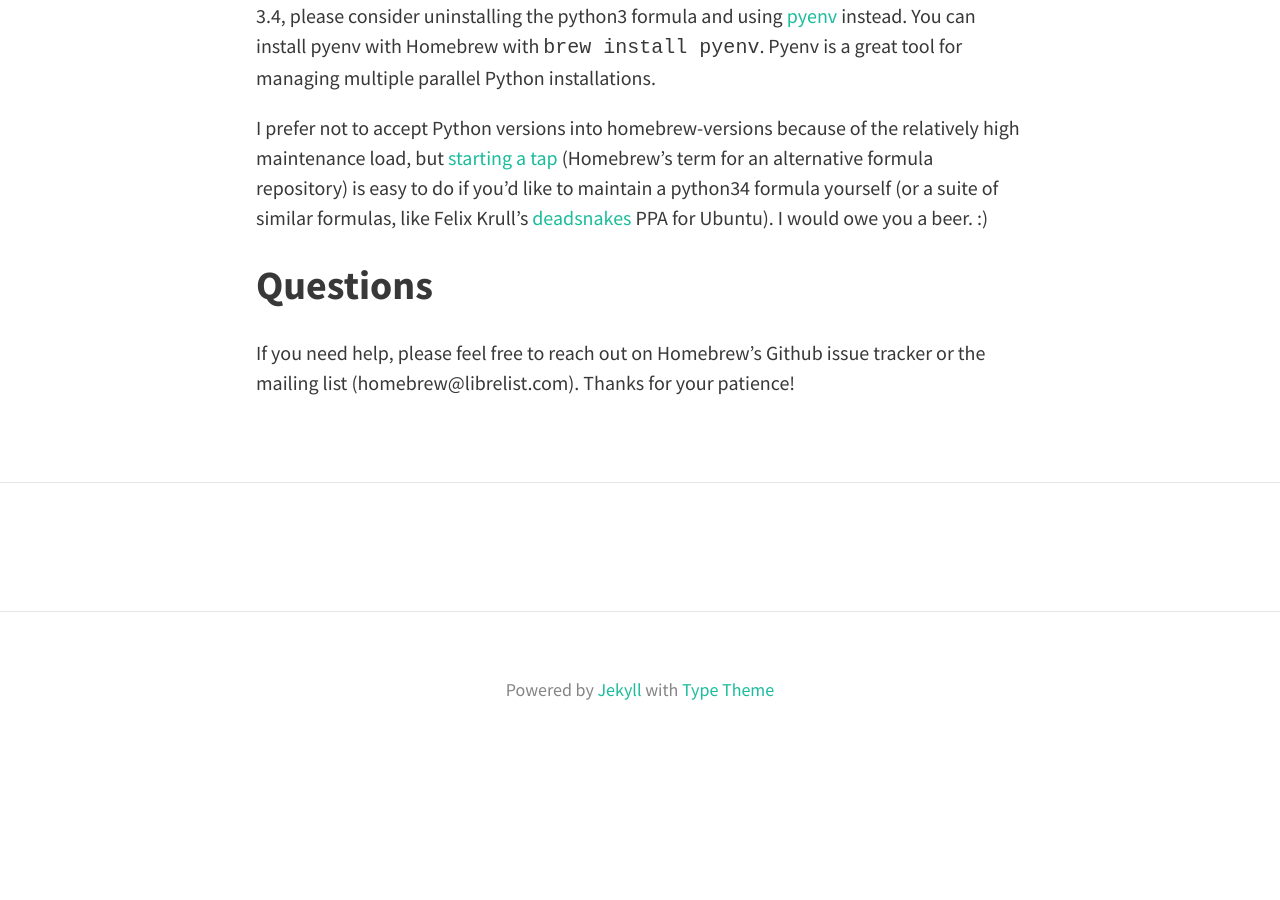
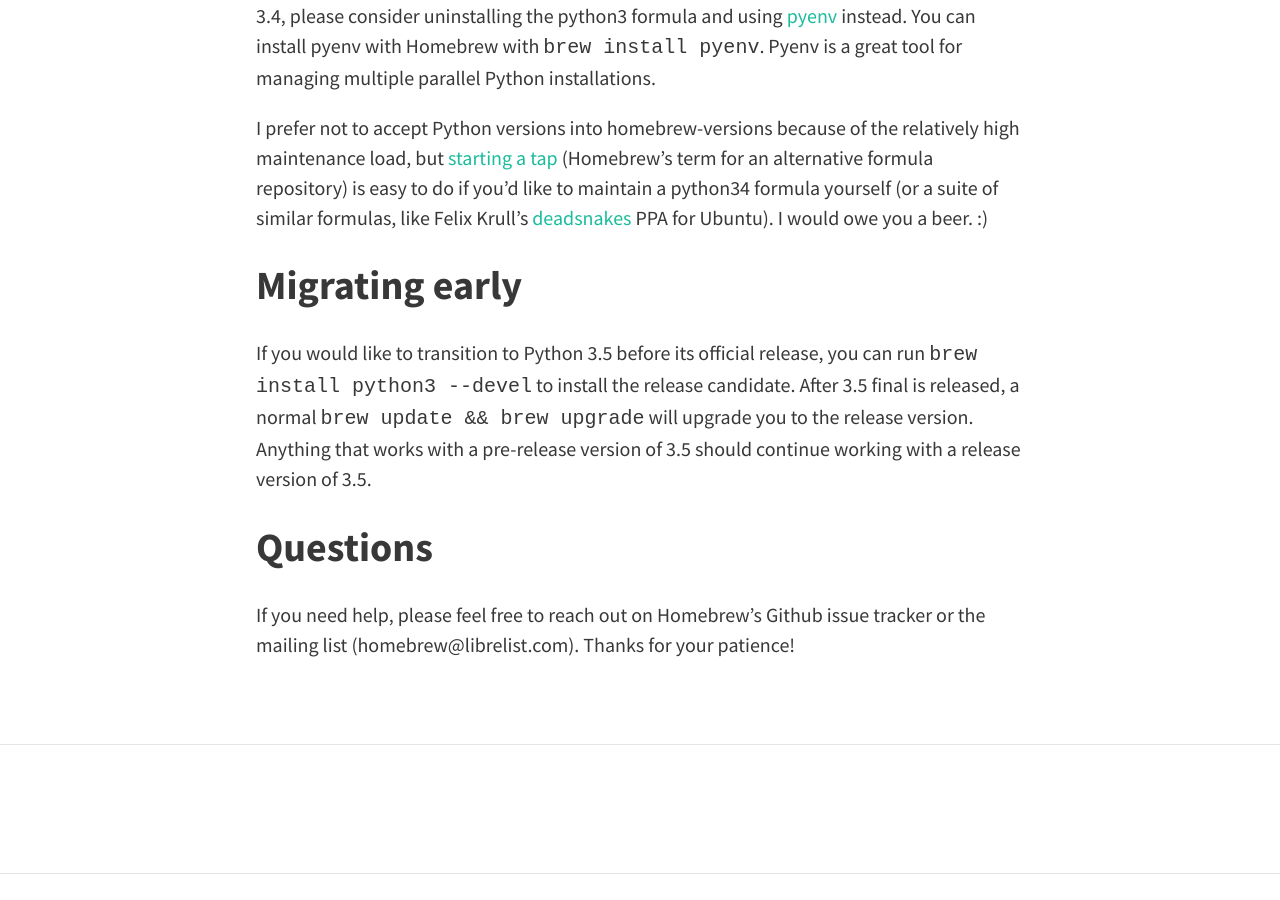
Before and after one commit to tdsmith/blog, a Jekyll site: the page built from _posts/2015-08-31-python-35-transition.markdown, in a window 1280 px wide and 900 px high, scrolled down 1835 px. Built offline with Jekyll 4.4.1, drawn with Linux system fonts in a browser that asks for light colours; nearby versions of some CDN libraries; comment, search, counter and statistics services are not loaded; before the commit the page ends 2602 px from its top, so only the background shows below that.

Commit message:
Add note on optional early migration

```diff
--- a/_posts/2015-08-31-python-35-transition.markdown
+++ b/_posts/2015-08-31-python-35-transition.markdown
@@ -30,6 +30,10 @@
 
 I prefer not to accept Python versions into homebrew-versions because of the relatively high maintenance load, but [starting a tap](https://github.com/Homebrew/homebrew/blob/master/share/doc/homebrew/How-to-Create-and-Maintain-a-Tap.md) (Homebrew's term for an alternative formula repository) is easy to do if you'd like to maintain a python34 formula yourself (or a suite of similar formulas, like Felix Krull's [deadsnakes](https://launchpad.net/~fkrull/+archive/ubuntu/deadsnakes) PPA for Ubuntu). I would owe you a beer. :)
 
+## Migrating early
+
+If you would like to transition to Python 3.5 before its official release, you can run `brew install python3 --devel` to install the release candidate. After 3.5 final is released, a normal `brew update && brew upgrade` will upgrade you to the release version. Anything that works with a pre-release version of 3.5 should continue working with a release version of 3.5.
+
 ## Questions
 
 If you need help, please feel free to reach out on Homebrew's Github issue tracker or the mailing list (homebrew@librelist.com). Thanks for your patience!
```
